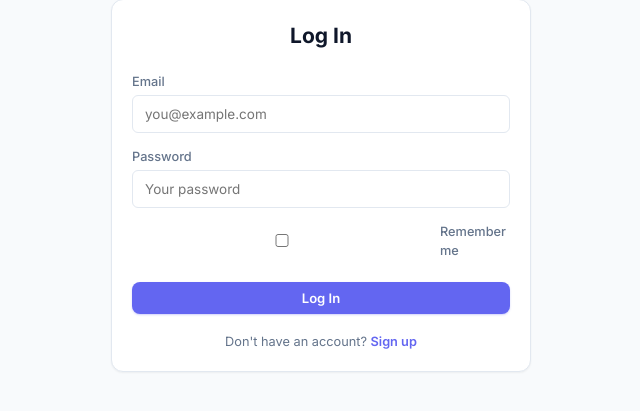
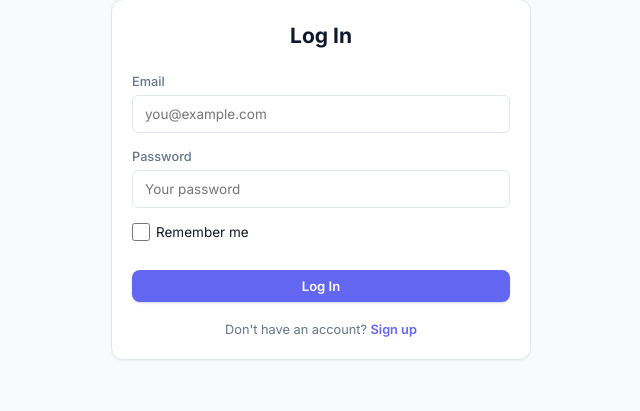
Before and after one commit to perumalp-lab/socialposter, a Python web app: template src/socialposter/web/templates/login.html in a window 1280 px wide. Shown: the part 122-533 px from the top of the page, without its empty margins (319-959 px from the left). Run offline with Jinja, Linux system fonts and the light colour scheme; the template is opened without the code that fills it, so the values that code supplies are empty.

Commit message:
Reduce distance between remember me checkbox and label

```diff
--- a/src/socialposter/web/templates/login.html
+++ b/src/socialposter/web/templates/login.html
@@ -23,9 +23,9 @@
         <label for="password">Password</label>
         <input type="password" id="password" name="password" required placeholder="Your password" />
       </div>
-      <div class="form-group" style="display: flex; align-items: center; gap: 8px;">
-        <input type="checkbox" id="remember" name="remember" />
-        <label for="remember" style="margin: 0; cursor: pointer;">Remember me</label>
+      <div style="display: flex; align-items: center; gap: 6px; margin-bottom: 20px;">
+        <input type="checkbox" id="remember" name="remember" style="width: 18px; height: 18px; cursor: pointer;" />
+        <label for="remember" style="margin: 0; cursor: pointer; font-size: 0.9rem;">Remember me</label>
       </div>
       <button type="submit" class="btn btn-primary btn-block">Log In</button>
     </form>
```
